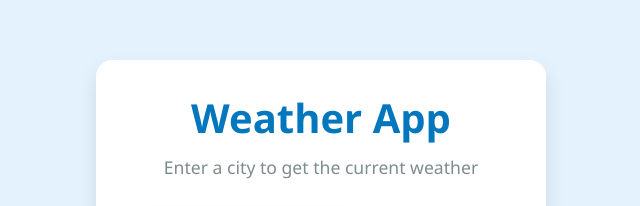
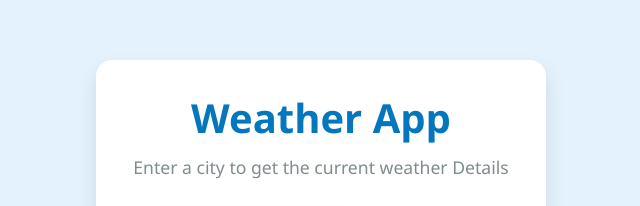
Before and after one commit to imharshag/IoT-Weather-Tracker, a plain HTML site: page templates/index.html in a window 1280 px wide. Shown: the part 231-437 px from the top of the page, 319-959 px from the left. Drawn offline with Linux system fonts and the light colour scheme; files that its build step writes are made by us from their sources; files whose address does not match are found by name.

Commit message:
Update index.html

```diff
--- a/templates/index.html
+++ b/templates/index.html
@@ -10,7 +10,7 @@
   <div class="container">
     <div class="weather-card">
       <h1>Weather App</h1>
-      <p>Enter a city to get the current weather</p>
+      <p>Enter a city to get the current weather Details</p>
 
       <!-- City Input Form -->
       <form id="weather-form">
```
